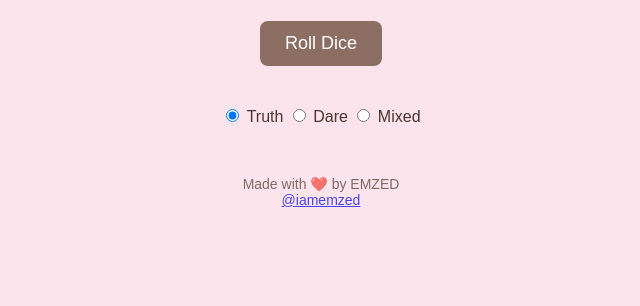
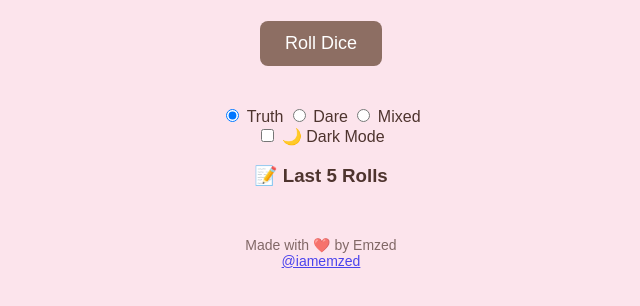
Before and after one commit to EMZED01/Roll-the-Dice-Truth-or-dare-, a plain HTML site: page index.html in a window 1280 px wide. Shown: the part 128-434 px from the top of the page, without its empty margins (319-959 px from the left). Drawn offline with Linux system fonts and the light colour scheme.

Commit message:
Update index.html

```diff
--- a/index.html
+++ b/index.html
@@ -10,12 +10,12 @@
   <h1>🎲 Roll the Dice - Truth or Dare 🎲</h1>
 
   <button id="rollBtn">Roll Dice</button>
-
   <p id="diceResult"></p>
 
-<div id="card">
-  <p id="question"></p>
-</div>
+  <div id="label"></div>
+  <div id="card">
+    <p id="question"></p>
+  </div>
 
   <div class="toggle">
     <label>
@@ -29,9 +29,24 @@
     </label>
   </div>
 
-  <footer>Made with ❤️ by EMZED <br>
-  <a href="https://twitter.com/iamemzed" target="_blank">@iamemzed</a>
-</footer>
+  <!-- Theme toggle -->
+  <div class="theme-toggle">
+    <label>
+      <input type="checkbox" id="themeSwitch"> 🌙 Dark Mode
+    </label>
+  </div>
+
+  <!-- History log -->
+  <div id="history">
+    <h3>📝 Last 5 Rolls</h3>
+    <ul id="historyList"></ul>
+  </div>
+
+  <footer>
+    Made with ❤️ by Emzed <br>
+    <a href="https://twitter.com/iamemzed" target="_blank">@iamemzed</a>
+  </footer>
+
   <script src="script.js"></script>
 </body>
 </html>
```
